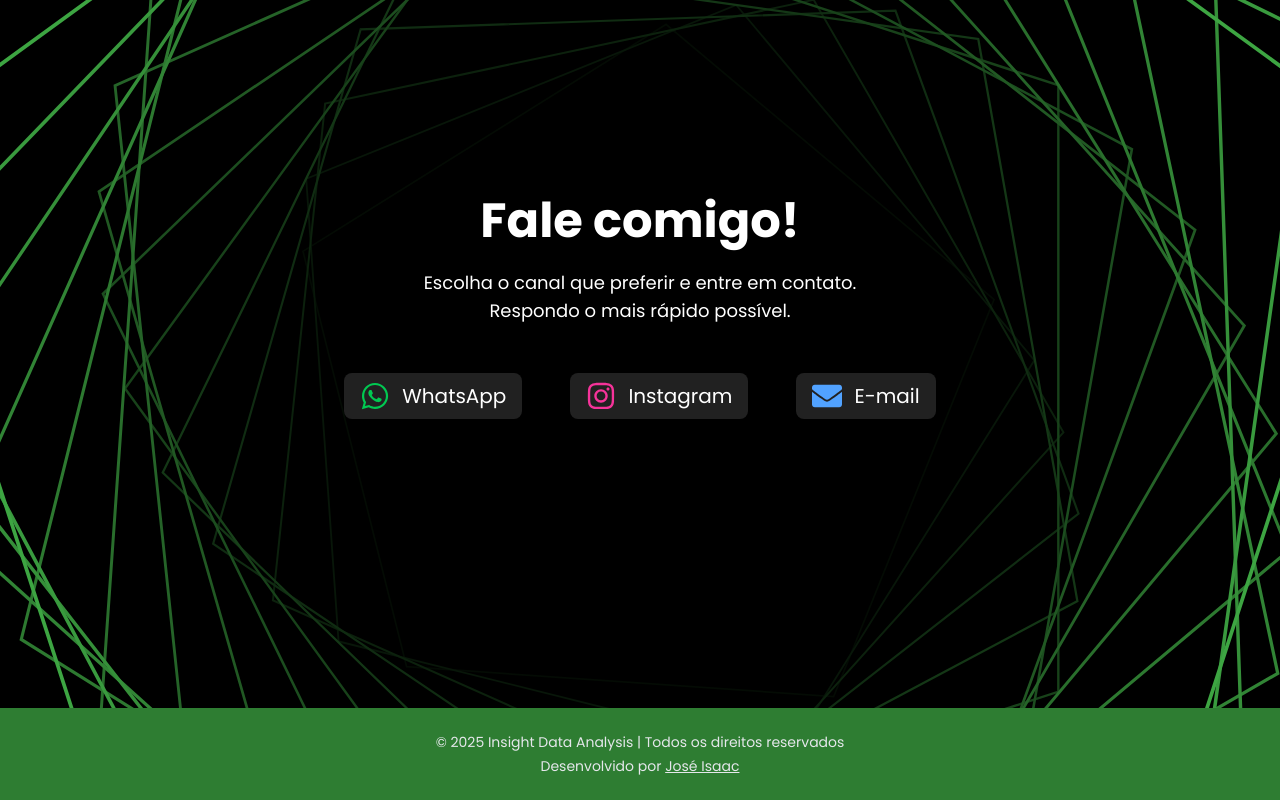
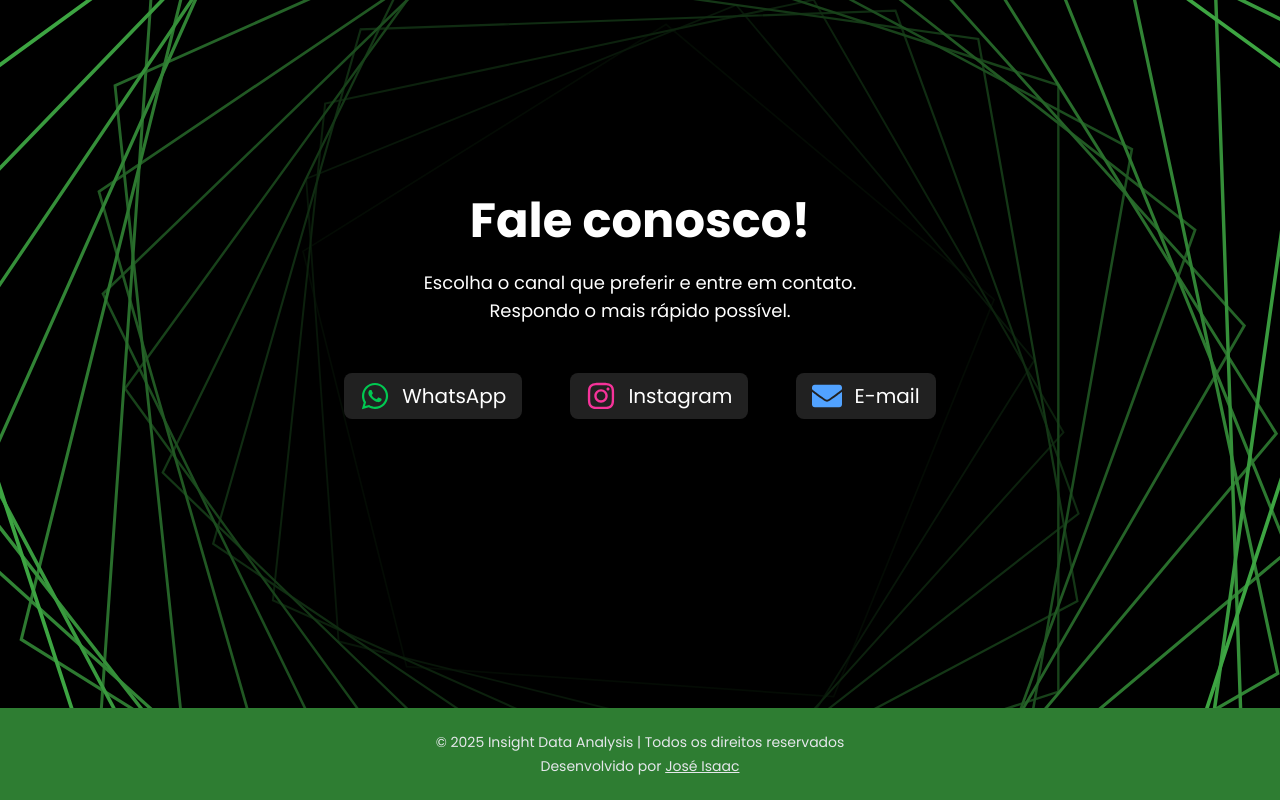
Before and after one commit to joseisaacpy/portfolio-projetos-dieyson, a Next.js app: page / in a window 1280 px wide. Shown: the part 2834-3634 px from the top of the page. Built offline with nearby package versions, Linux system fonts and the light colour scheme.

Commit message:
fix: corrigir título de Contato

```diff
--- a/src/components/Contato.jsx
+++ b/src/components/Contato.jsx
@@ -26,7 +26,7 @@ export function Contato() {
     >
       {/* Título */}
       <h1 className="text-4xl md:text-5xl font-bold mb-6 text-center">
-        Fale comigo!
+        Fale conosco!
       </h1>
       <p className="text-center text-lg mb-12 max-w-md">
         Escolha o canal que preferir e entre em contato. Respondo o mais rápido
```
